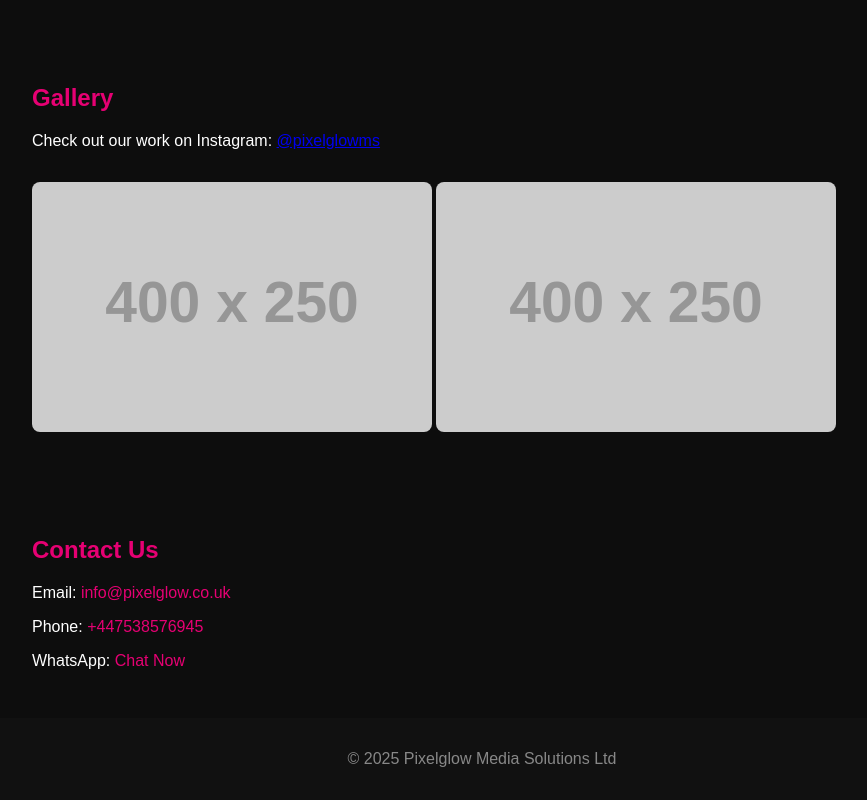
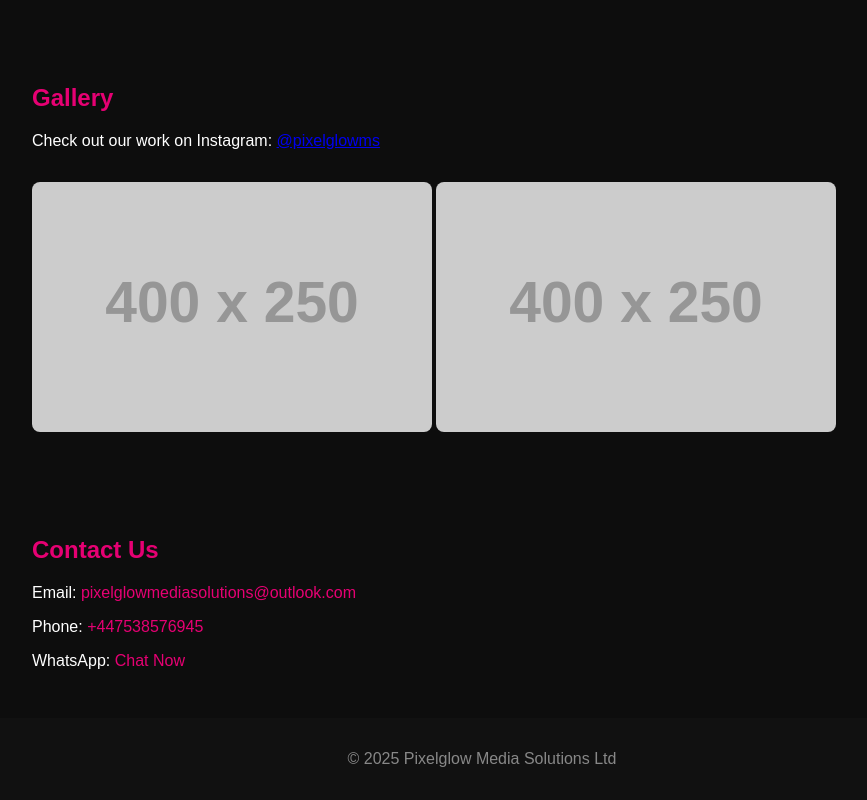
Before and after one commit to pixelglowmedia/Pixelglow, a plain HTML site: page index.html in a window 1280 px wide. Shown: the part 623-1423 px from the top of the page, without its empty margins (158-1025 px from the left). Drawn offline with Linux system fonts and the light colour scheme; placeholder pictures from the web are drawn by us.

Commit message:
Update index.html

```diff
--- a/index.html
+++ b/index.html
@@ -48,7 +48,7 @@
 
  <section class="contact">
    <h2>Contact Us</h2>
-   <p>Email: <a href="mailto:info@pixelglow.co.uk">info@pixelglow.co.uk</a></p>
+   <p>Email: <a href="mailto:pixelglowmediasolutions@outlook.com">pixelglowmediasolutions@outlook.com</a></p>
    <p>Phone: <a href="tel:+447538576945">+447538576945</a></p>
    <p>WhatsApp: <a href="https://wa.me/447538576945">Chat Now</a></p>
  </section>
```
